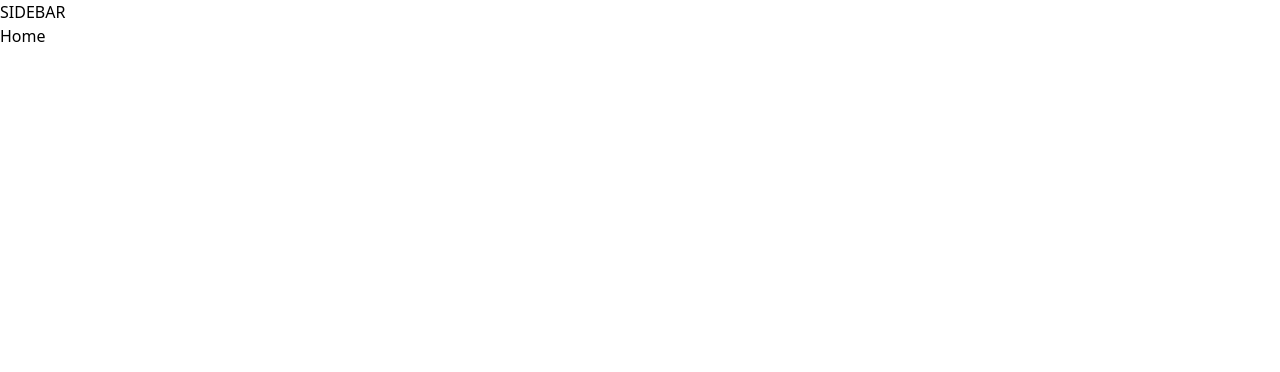
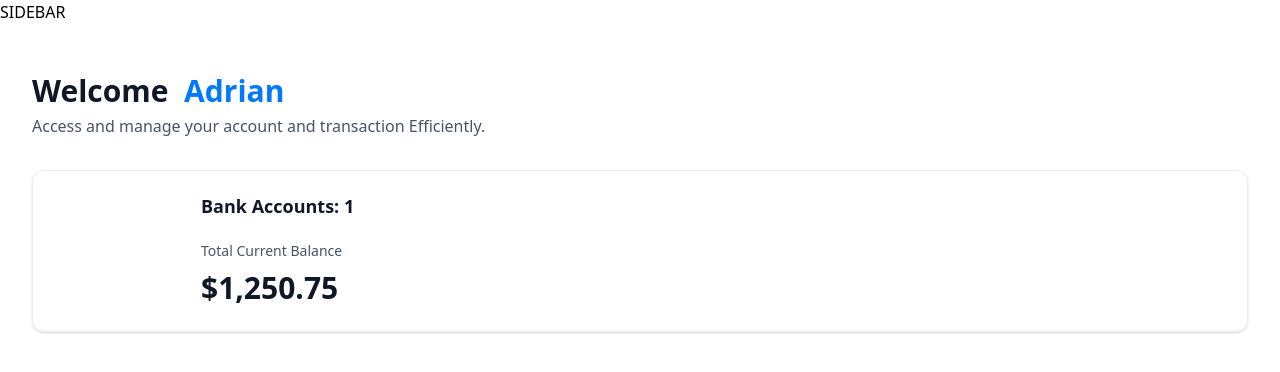
Before and after one commit to yogeswarl/banking-system, a Next.js app: page / in a window 1280 px wide. Shown: the top 372 px of the page. Built offline with nearby package versions, Linux system fonts and the light colour scheme.

Commit message:
Add Home Page with components

```diff
--- a/app/(root)/page.tsx
+++ b/app/(root)/page.tsx
@@ -1,8 +1,27 @@
 import React from 'react'
+import HeaderBox from '@/components/HeaderBox'
+import TotalBalanceBox from '@/components/TotalBalanceBox'
 
 const Home = () => {
+  const loggedIn = {firstName: 'Adrian'}
   return (
-    <div>Home</div>
+    <section className="home">
+      <div className="home-content">
+        <header className="home-header">
+          <HeaderBox
+          type="greeting"
+          title="Welcome"
+          user={loggedIn?.firstName || 'Guest'}
+          subtext="Access and manage your account and transaction Efficiently."
+          />
+          <TotalBalanceBox
+              accounts={[]}
+              totalBanks={1}
+              totalCurrentBalance={1250.75}
+          />
+        </header>
+      </div>
+    </section>
   )
 }
 
--- /dev/null
+++ b/components/AnimatedCounter.tsx
@@ -0,0 +1,16 @@
+"use client";
+import CountUp from "react-countup"
+
+const AnimatedCounter = ({amount}: {amount: number}) => {
+  return (
+    <div className="w-full">
+      <CountUp
+        decimals={2}
+        decimal="."
+        prefix="$"
+        end={amount}></CountUp>
+    </div>
+  )
+}
+
+export default AnimatedCounter
--- /dev/null
+++ b/components/HeaderBox.tsx
@@ -0,0 +1,15 @@
+import React from 'react'
+
+const HeaderBox = ({type='title', title, subtext,user}:HeaderBoxProps) => {
+  return (
+    <div className="header-box">
+      <h1 className='header-box-title'>
+        {title}
+        {type==='greeting' && <span className='text-bankGradient'>&nbsp; {user} </span>}
+      </h1>
+      <p className='header-box-subtext'>{subtext}</p>
+      </div>
+  )
+}
+
+export default HeaderBox
--- /dev/null
+++ b/components/TotalBalanceBox.tsx
@@ -0,0 +1,28 @@
+import { formatAmount } from '@/lib/utils'
+import React from 'react'
+import AnimatedCounter from './AnimatedCounter'
+
+const TotalBalanceBox = ({accounts,totalBanks,totalCurrentBalance}:TotalBalanceBoxProps) => {
+  return (
+    <section className="total-balance">
+      <div className="total-balance-chart">
+      {/* DonutChart */}
+      </div>
+      <div className="flex flex-col gap-6">
+        <h2 className="header-2">
+          Bank Accounts: {totalBanks}
+        </h2>
+        <div className="flex flex-col gap-2">
+          <p className="total-balance-label">
+            Total Current Balance
+          </p>
+          <div className="total-balance-amount flex-center gap-2">
+            <AnimatedCounter amount={totalCurrentBalance} />
+          </div>
+        </div>
+      </div>
+    </section>
+  )
+}
+
+export default TotalBalanceBox
--- a/package.json
+++ b/package.json
@@ -13,7 +13,9 @@
     "clsx": "^2.1.1",
     "lucide-react": "^0.400.0",
     "next": "14.2.4",
+    "query-string": "^9.0.0",
     "react": "^18",
+    "react-countup": "^6.5.3",
     "react-dom": "^18",
     "tailwind-merge": "^2.3.0",
     "tailwindcss-animate": "^1.0.7"
--- a/types/index.d.ts
+++ b/types/index.d.ts
@@ -202,7 +202,7 @@ declare interface BankTabItemProps {
   appwriteItemId?: string;
 }
 
-declare interface TotlaBalanceBoxProps {
+declare interface TotalBalanceBoxProps {
   accounts: Account[];
   totalBanks: number;
   totalCurrentBalance: number;
```
Also changed, not shown: 1 other file (tests, documents, lock files or other folders).
